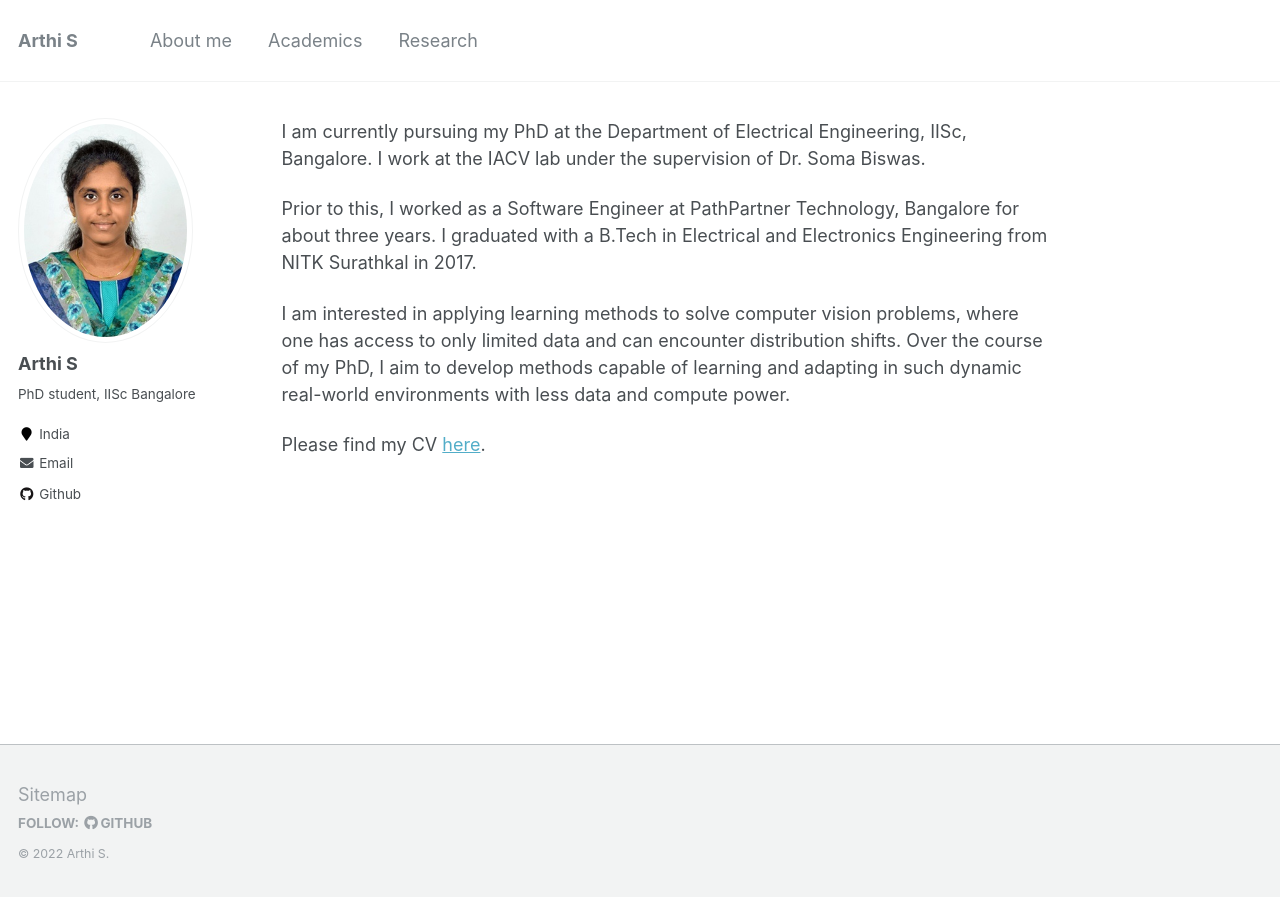
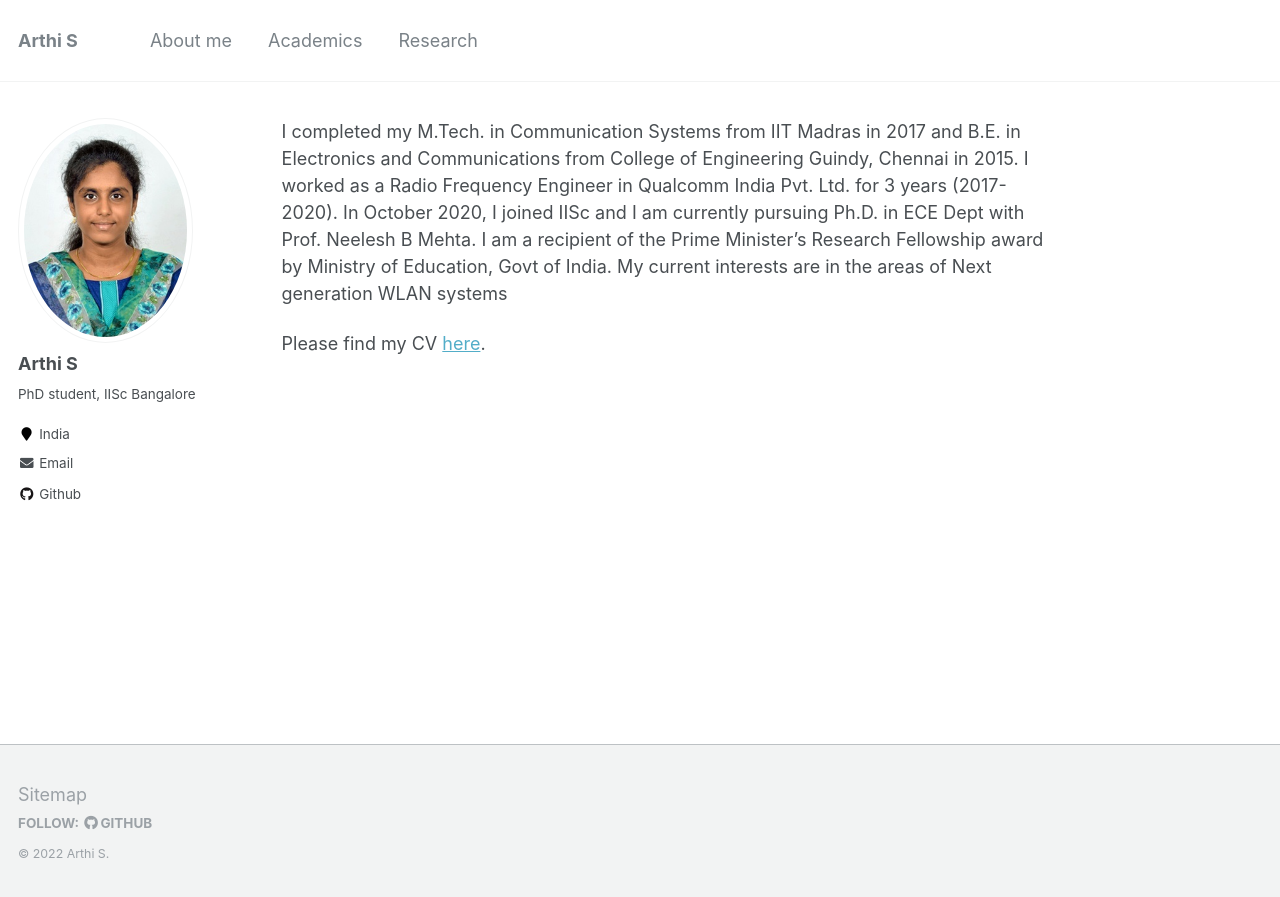
Before and after one commit to Arthi314/Arthi314.github.io, a Jekyll site: the page built from _pages/about.md, in a window 1280 px wide. Shown: the top 897 px of the page. Built offline with Jekyll 4.4.1, drawn with Linux system fonts in a browser that asks for light colours.

Commit message:
Update about.md

```diff
--- a/_pages/about.md
+++ b/_pages/about.md
@@ -8,12 +8,7 @@ redirect_from:
   - /about.html
 ---
 
-I am currently pursuing my PhD at the Department of Electrical Engineering, IISc, Bangalore. I work at the IACV lab under the supervision of Dr. Soma Biswas.
-
-Prior to this, I worked as a Software Engineer at PathPartner Technology, Bangalore for about three years. I graduated with a B.Tech in Electrical and Electronics Engineering from NITK Surathkal in 2017.
-
-I am interested in applying learning methods to solve computer vision problems, where one has access to only limited data and can encounter distribution shifts.
-Over the course of my PhD, I aim to develop methods capable of learning and adapting in such dynamic real-world environments with less data and compute power.
+I completed my M.Tech. in Communication Systems from IIT Madras in 2017 and B.E. in Electronics and Communications from College of Engineering Guindy, Chennai in 2015. I worked as a Radio Frequency Engineer in Qualcomm India Pvt. Ltd. for 3 years (2017-2020). In October 2020, I joined IISc and I am currently pursuing Ph.D. in ECE Dept with Prof. Neelesh B Mehta. I am a recipient of the Prime Minister's Research Fellowship award by Ministry of Education, Govt of India. My current interests are in the areas of Next generation WLAN systems
 
 Please find my CV [here](http://manogna-s.github.io/files/ManognaS_CV_Nov22_PMRF.pdf).
 
```
